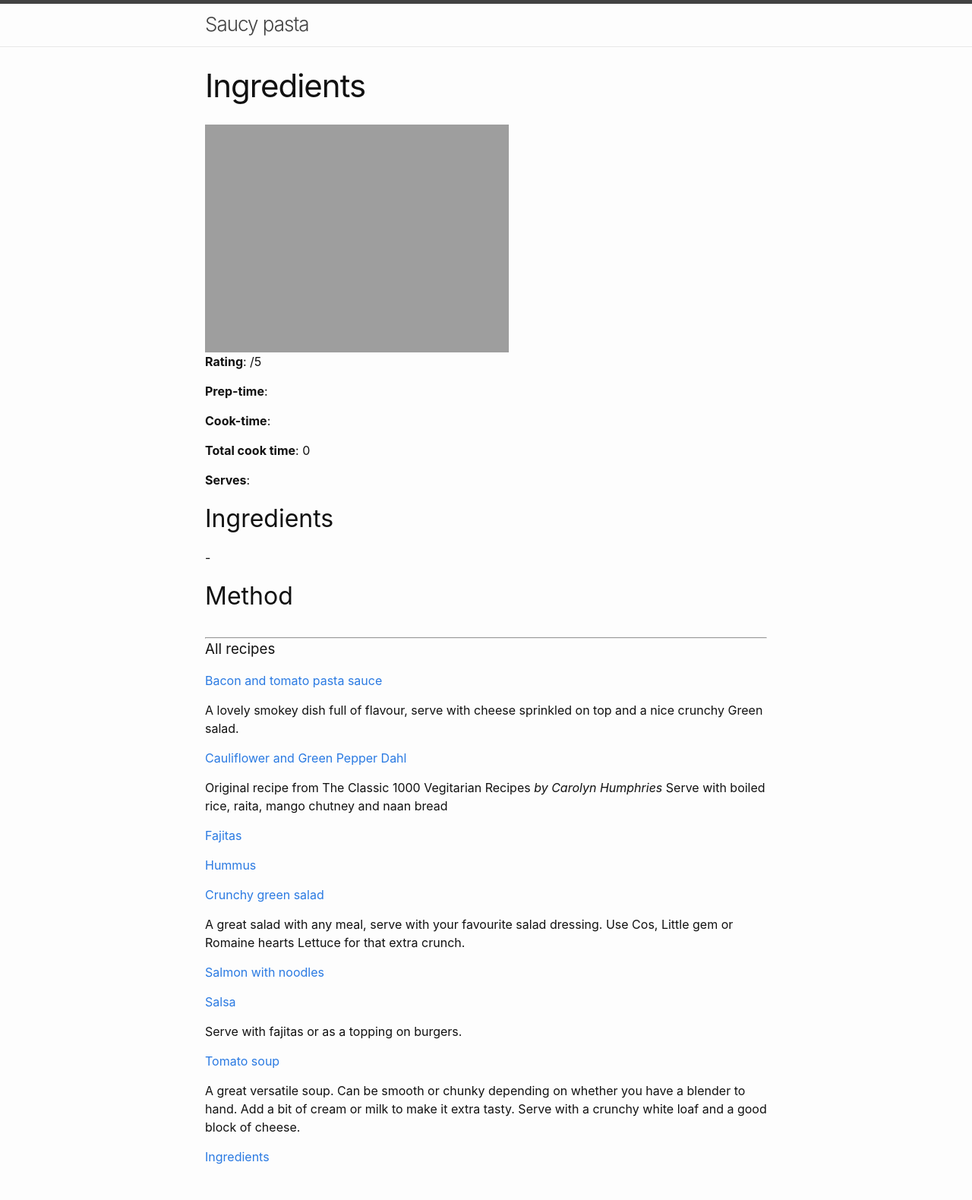
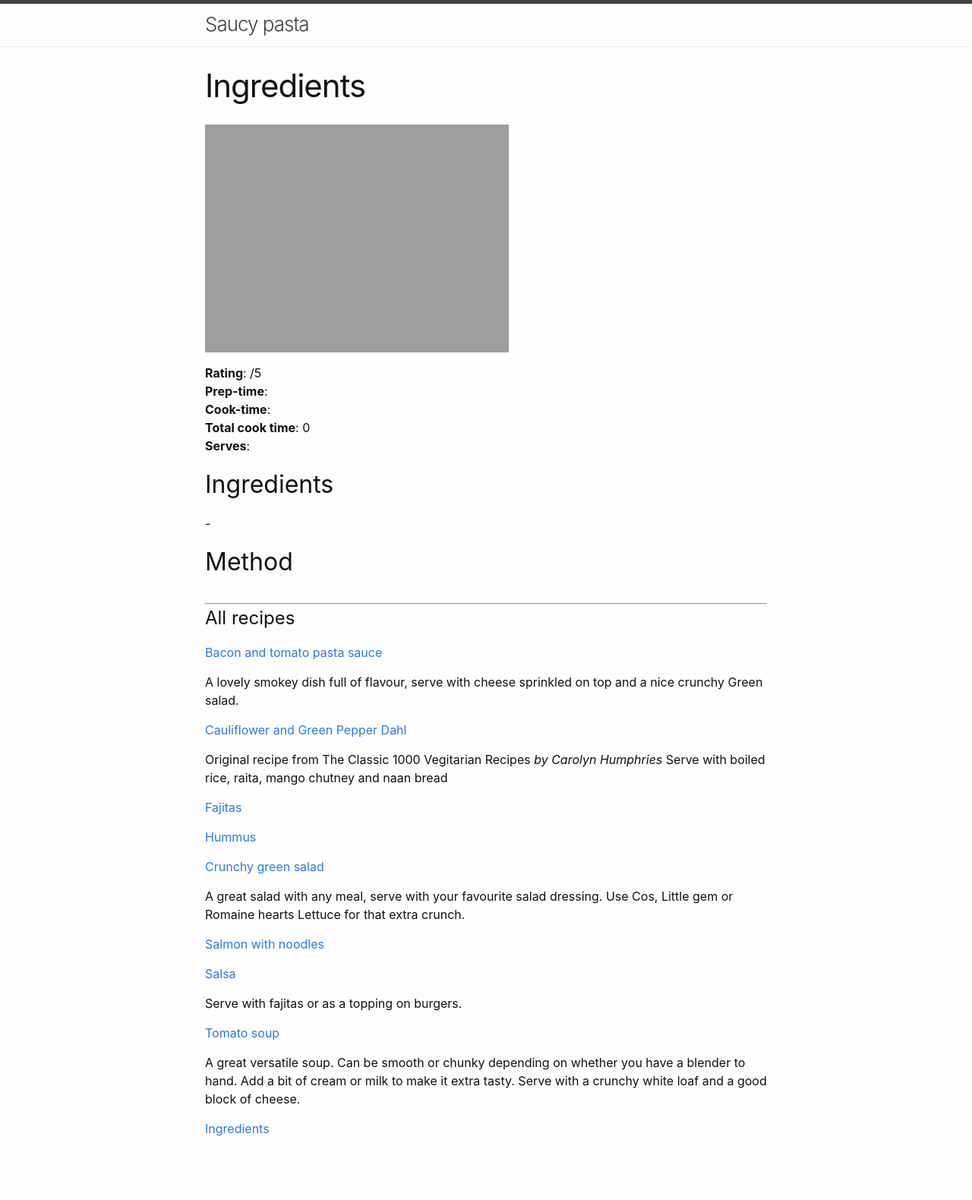
Before and after one commit to ac5/recipes, a Jekyll site: the page built from recipes/template.md, in a window 1280 px wide. Shown: the whole page at 76% size. Built offline with Jekyll 4.4.1, drawn with Linux system fonts in a browser that asks for light colours; our own code applies the rules of GitHub Pages for plain Markdown files; after the commit the page ends 1543 px from its top, so only the background shows below that.

Commit message:
Update layout

```diff
--- a/_layouts/recipe.html
+++ b/_layouts/recipe.html
@@ -13,23 +13,23 @@ layout: default
     <p>{{page.description}}</p>
 
     {%- if page.image -%}
-      <img src="{{ "/assets/images/" | absolute_url }}{{page.image}}" alt="{{page.image-alt}}" />
+      <p><img src="{{ "/assets/images/" | absolute_url }}{{page.image}}" alt="{{page.image-alt}}" /></p>
     {%- endif -%}
 
-    <p><strong>Rating</strong>: {{page.rating}}/5</p>
-    <p><strong>Prep-time</strong>: {{page.prep-time}}</p>
-    <p><strong>Cook-time</strong>: {{page.cook-time}}</p>
-    <p><strong>Total cook time</strong>: {{page.prep-time | plus: page.cook-time}}</p>
-    <p><strong>Serves</strong>: {{page.serves}}</p>
+    <p><strong>Rating</strong>: {{page.rating}}/5 <br />
+    <strong>Prep-time</strong>: {{page.prep-time}}<br />
+    <strong>Cook-time</strong>: {{page.cook-time}}<br />
+    <strong>Total cook time</strong>: {{page.prep-time | plus: page.cook-time}}<br />
+    <strong>Serves</strong>: {{page.serves}}</p>
 
     {{ content }}
   </div>
 
 </article>
 
-<hr>
+<hr />
 
-<h3>All recipes</h3>
+<h2>All recipes</h2>
 
 {% for page in site.pages %}
   {% if page.layout == "recipe" %}
```
